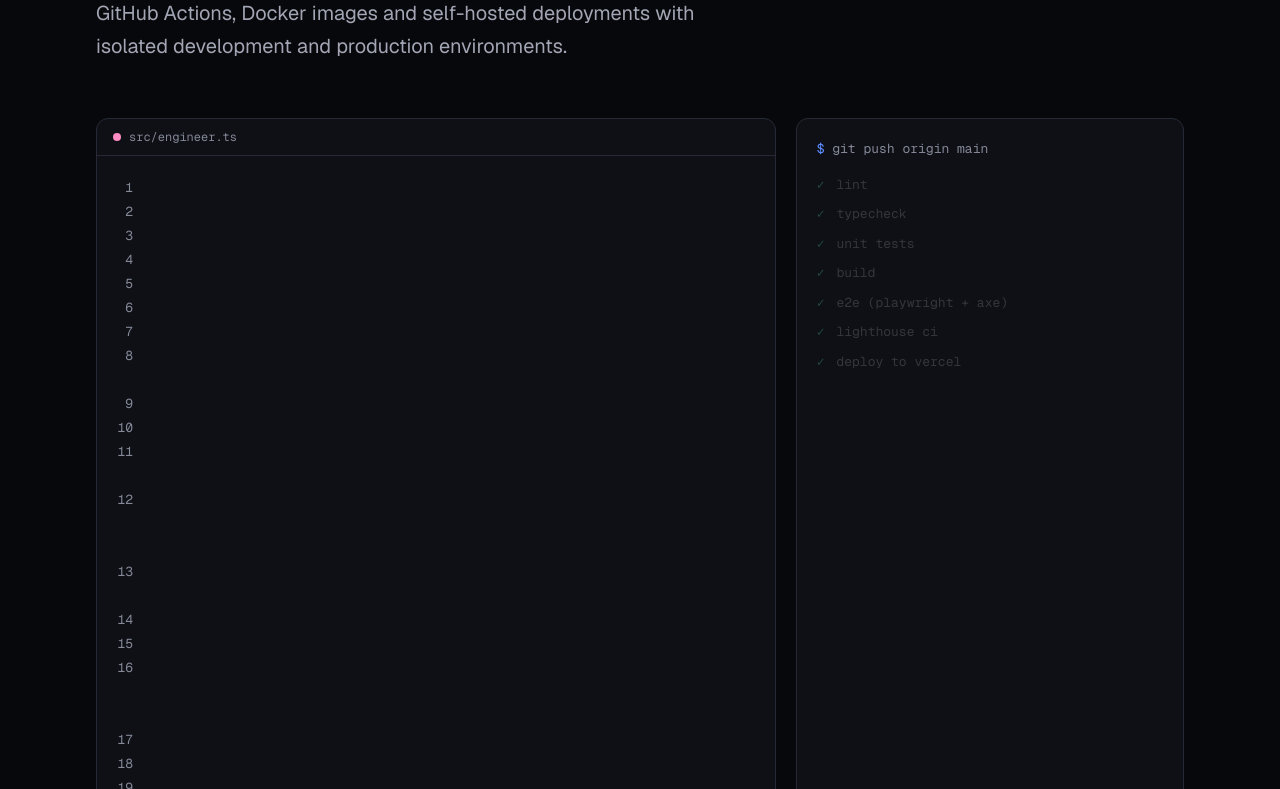
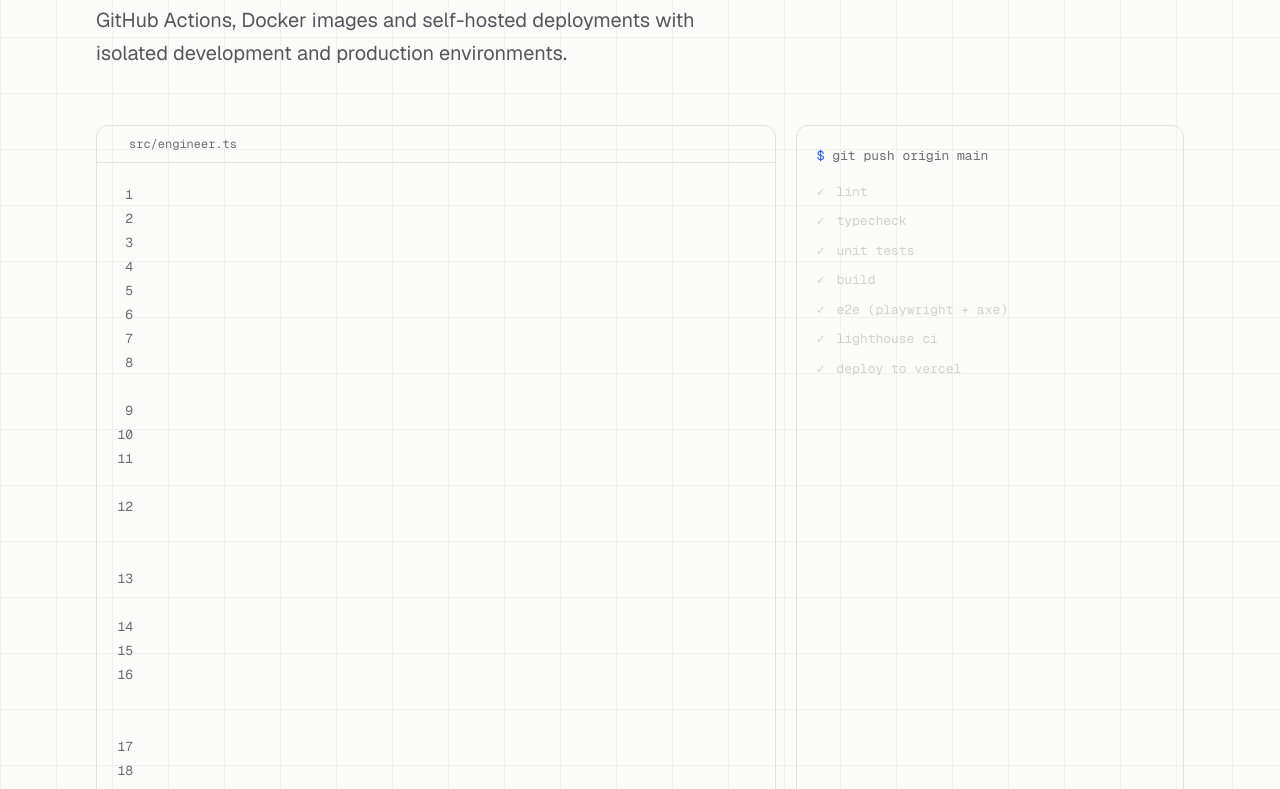
Before and after one commit to ElSenpaiSAMA/NextJS-Portfolio, a Next.js app: page / in a window 1280 px wide. Shown: the part 1251-2040 px from the top of the page. Built offline with nearby package versions, Linux system fonts and the light colour scheme; no server answers.

Commit message:
feat(design-system): Ship it. — light dev-tool theme with dark mode, configurable accent and radius

```diff
--- a/app/globals.css
+++ b/app/globals.css
@@ -1,153 +1,131 @@
 @import "tailwindcss";
 
 /*
- * "Source → Build" — the portfolio as code that compiles in front of you.
- * Ink background, Geist + Geist Mono, one electric blue for actions, and the
- * syntax-highlighting colours (violet keywords, pink strings, mint functions)
- * as the only other accents. Every text/background pair meets WCAG AA.
+ * "Ship it." — the portfolio as a developer tool you operate: a deploy
+ * button, an editable config, a physics playground. Light by default (a
+ * clean dev-tool surface over a faint blueprint grid), dark one config line
+ * away. --accent and --r are set live by portfolio.config.ts (lib/site-config).
+ * Every default text/background pair meets WCAG AA in both themes.
  */
 
 :root {
-  --ink: #07080b; /* page */
-  --ink-2: #0e1015; /* panels, editor */
-  --ink-3: #161922; /* raised: chips, inputs */
-  --line: #252a36; /* hairlines */
-  --fg: #ecebe6; /* primary text */
-  --fg-muted: #a2a5b3; /* secondary text */
-  --fg-subtle: #858998; /* tertiary, comments, gutters (≥ 4.5:1 on ink-2) */
-  --accent: #5b8cff; /* actions, links, focus, cursor */
-  --violet: #b69cff; /* syntax: keywords */
-  --pink: #ff8cc3; /* syntax: strings */
-  --mint: #5eead4; /* syntax: functions · passed checks */
-  --amber: #fbbf24; /* syntax: types · "in development" */
-  --error: #ff6b6b;
+  --accent: #2f5bff;
+  --r: 12px;
+  --bg: #fbfbfa;
+  --surface: #ffffff;
+  --surface-2: #f2f2ef;
+  --line: #e2e2dd;
+  --fg: #111113;
+  --fg-muted: #56565c;
+  --fg-subtle: #6b6b71;
+  --ok: #166534;
+  --warn: #b45309;
+  --error: #dc2626;
+  --grid: rgb(17 17 19 / 0.045);
+  /* Accent as text: the raw accent in light mode, lifted towards white in dark mode. */
+  --accent-text: var(--accent);
   --ease-out: cubic-bezier(0.16, 1, 0.3, 1);
-  --ease-in-out: cubic-bezier(0.76, 0, 0.24, 1);
+  color-scheme: light;
+}
+
+:root[data-theme="dark"] {
+  --bg: #0b0b0c;
+  --surface: #141416;
+  --surface-2: #1c1c1f;
+  --line: #2a2a2e;
+  --fg: #f2f2f0;
+  --fg-muted: #a9a9ae;
+  --fg-subtle: #8c8c92;
+  --ok: #4ade80;
+  --warn: #fbbf24;
+  --error: #f87171;
+  --grid: rgb(255 255 255 / 0.04);
+  --accent-text: color-mix(in oklab, var(--accent) 60%, white);
   color-scheme: dark;
 }
 
 @theme inline {
-  --color-ink: var(--ink);
-  --color-ink-2: var(--ink-2);
-  --color-ink-3: var(--ink-3);
+  --color-bg: var(--bg);
+  --color-surface: var(--surface);
+  --color-surface-2: var(--surface-2);
   --color-line: var(--line);
   --color-fg: var(--fg);
   --color-fg-muted: var(--fg-muted);
   --color-fg-subtle: var(--fg-subtle);
   --color-accent: var(--accent);
-  --color-violet: var(--violet);
-  --color-pink: var(--pink);
-  --color-mint: var(--mint);
-  --color-amber: var(--amber);
+  --color-accent-text: var(--accent-text);
+  --color-ok: var(--ok);
+  --color-warn: var(--warn);
   --color-error: var(--error);
+  --radius-ui: var(--r);
 
-  /* Injected by next/font in app/layout.tsx */
+  /* Injected by next/font in app/layout.tsx; data-font="mono" swaps the whole UI to mono. */
   --font-sans: var(--font-geist), ui-sans-serif, system-ui, sans-serif;
-  --font-mono: var(--font-geist-mono), ui-monospace, "Cascadia Code", Menlo, monospace;
+  --font-mono: var(--font-geist-mono), ui-monospace, Menlo, monospace;
+}
+
+:root[data-font="mono"] {
+  --font-sans: var(--font-geist-mono), ui-monospace, Menlo, monospace;
 }
 
 body {
-  background-color: var(--ink);
+  background-color: var(--bg);
+  /* Faint blueprint grid: the canvas of a dev tool. */
+  background-image:
+    linear-gradient(to right, var(--grid) 1px, transparent 1px),
+    linear-gradient(to bottom, var(--grid) 1px, transparent 1px);
+  background-size: 56px 56px;
   color: var(--fg);
   font-family: var(--font-sans);
   -webkit-font-smoothing: antialiased;
   -moz-osx-font-smoothing: grayscale;
+  transition:
+    background-color 0.4s ease,
+    color 0.4s ease;
 }
 
 :focus-visible {
   outline: 2px solid var(--accent);
   outline-offset: 3px;
-  border-radius: 3px;
+  border-radius: 4px;
 }
 
 ::selection {
   background: var(--accent);
-  color: var(--ink);
+  color: #fff;
 }
 
 /* Big tight display type. */
 @utility display {
   font-weight: 600;
   letter-spacing: -0.045em;
-  line-height: 0.92;
+  line-height: 0.95;
+  text-wrap: balance;
 }
 
-/* Syntax colours for generated code (lib/source-code.ts TokenKind). */
-.tok-keyword { color: var(--violet); }
-.tok-type { color: var(--amber); }
-.tok-prop { color: var(--accent); }
-.tok-string { color: var(--pink); }
-.tok-number { color: var(--amber); }
-.tok-fn { color: var(--mint); }
+/* Syntax colours for the config editor (works on both themes). */
+.tok-key { color: var(--accent-text); }
+.tok-string { color: #c2410c; }
+:root[data-theme="dark"] .tok-string { color: #fdba74; }
+.tok-number { color: #7c3aed; }
+:root[data-theme="dark"] .tok-number { color: #c4b5fd; }
+.tok-keyword { color: #be185d; }
+:root[data-theme="dark"] .tok-keyword { color: #f9a8d4; }
 .tok-comment { color: var(--fg-subtle); font-style: italic; }
 .tok-punct { color: var(--fg-muted); }
-.tok-plain { color: var(--fg); }
 
-/* Custom caret cursor (components/fx/Cursor): only where it's mounted. */
-html[data-custom-cursor] body,
-html[data-custom-cursor] a,
-html[data-custom-cursor] button,
-html[data-custom-cursor] input,
-html[data-custom-cursor] textarea {
-  cursor: none;
+/* Pulsing status dot ("Building"). */
+.pulse-dot {
+  animation: pulse-dot 1.4s ease-in-out infinite;
 }
-
-/*
- * RGB-split glitch on project screenshots: two tinted copies of the image
- * (::before/::after, CSS-filtered red and blue) jitter apart on hover.
- */
-.glitch {
-  position: relative;
-}
-.glitch::before,
-.glitch::after {
-  content: "";
-  position: absolute;
-  inset: 0;
-  background: var(--glitch-image) center top / cover no-repeat;
-  opacity: 0;
-  mix-blend-mode: screen;
-  pointer-events: none;
-}
-.glitch::before {
-  filter: sepia(1) saturate(6) hue-rotate(-45deg);
-}
-.glitch::after {
-  filter: sepia(1) saturate(6) hue-rotate(175deg);
-}
-.group:hover .glitch::before {
-  opacity: 0.8;
-  animation: glitch-x 0.35s steps(2) 3;
-}
-.group:hover .glitch::after {
-  opacity: 0.8;
-  animation: glitch-x 0.35s steps(2) 3 reverse;
-}
-@keyframes glitch-x {
-  0% { transform: translate(-6px, 0); clip-path: inset(10% 0 60% 0); }
-  50% { transform: translate(6px, 2px); clip-path: inset(55% 0 15% 0); }
-  100% { transform: translate(0, 0); clip-path: inset(0 0 0 0); opacity: 0; }
-}
-
-/* Infinite tape of stack names. */
-.tape {
-  display: flex;
-  width: max-content;
-  animation: tape var(--tape-duration, 50s) linear infinite;
-}
-.tape[data-direction="reverse"] {
-  animation-direction: reverse;
-}
-@keyframes tape {
-  to {
-    transform: translateX(-50%);
+@keyframes pulse-dot {
+  50% {
+    opacity: 0.35;
   }
 }
 
 @media (prefers-reduced-motion: reduce) {
-  .tape,
-  .group:hover .glitch::before,
-  .group:hover .glitch::after {
+  .pulse-dot {
     animation: none;
   }
   *,
@@ -158,37 +136,28 @@ html[data-custom-cursor] textarea {
 }
 
 /*
- * Build screen (components/layout/IntroScreen): "compiling portfolio…" with
- * a 0→100 counter (@property integer), the site's real modules resolving one
- * by one, "Welcome to my portfolio", then the panel wipes up. CSS only; once
- * per session; skipped with reduced motion; never blocks clicks.
+ * Welcome screen (components/layout/IntroScreen): "hello, world" types itself,
+ * is erased, "Welcome to my portfolio" types in, then the screen fades.
+ * CSS only (width in ch with steps()); once per session; skipped with reduced
+ * motion; pointer-events: none so it never blocks the page.
  */
-@property --build {
-  syntax: "<integer>";
-  inherits: false;
-  initial-value: 0;
-}
-
 .intro {
   position: fixed;
   inset: 0;
   z-index: 100;
   display: flex;
-  flex-direction: column;
-  justify-content: flex-end;
-  padding: 2rem 1.5rem;
-  background: var(--ink);
+  align-items: center;
+  justify-content: center;
+  padding: 1.5rem;
+  background: var(--bg);
   color: var(--fg);
   font-family: var(--font-mono);
+  font-size: clamp(1.5rem, 5vw, 3.5rem);
+  font-weight: 500;
+  letter-spacing: -0.03em;
   pointer-events: none;
-  animation: intro-exit 0.7s var(--ease-in-out) 2.3s forwards;
+  animation: intro-exit 0.6s var(--ease-out) 3s forwards;
 }
-@media (min-width: 640px) {
-  .intro {
-    padding: 3rem;
-  }
-}
-
 html[data-intro="seen"] .intro {
   display: none;
 }
@@ -197,68 +166,59 @@ html[data-intro="seen"] .intro {
     display: none;
   }
 }
-
-.intro-line {
-  font-size: 0.875rem;
-  line-height: 1.8;
-  color: var(--fg-muted);
-  opacity: 0;
-  animation: intro-show 0.01s linear calc(var(--i) * 170ms + 0.15s) forwards;
+.intro-stage {
+  display: grid;
 }
-
-.intro-counter {
-  margin-top: 1.25rem;
-  font-size: clamp(3.5rem, 14vw, 10rem);
-  font-weight: 600;
-  letter-spacing: -0.05em;
-  line-height: 0.9;
-  counter-reset: build var(--build);
-  animation: intro-count 1.6s var(--ease-out) 0.1s forwards;
+.intro-hello,
+.intro-welcome {
+  grid-area: 1 / 1;
+  overflow: hidden;
+  white-space: nowrap;
+  width: 0;
 }
-.intro-counter::before {
-  content: counter(build);
+.intro-hello {
+  animation:
+    intro-type-hello 0.7s steps(12) 0.2s forwards,
+    intro-erase 0.35s steps(12) 1.25s forwards;
 }
-.intro-counter::after {
-  content: "%";
-  color: var(--accent);
+.intro-welcome {
+  animation: intro-type-welcome 1s steps(23) 1.65s forwards;
 }
-
-.intro-bar {
-  margin-top: 1rem;
-  height: 2px;
+.intro-caret {
+  display: inline-block;
+  width: 0.55em;
+  height: 1em;
+  margin-left: 0.1em;
+  vertical-align: -0.1em;
   background: var(--accent);
-  transform: scaleX(0);
-  transform-origin: left center;
-  animation: intro-bar 1.6s var(--ease-out) 0.1s forwards;
+  animation: intro-blink 0.9s steps(1) infinite;
 }
-
-.intro-welcome {
-  margin-top: 1rem;
-  font-family: var(--font-sans);
-  font-size: clamp(1.25rem, 3vw, 2rem);
-  font-weight: 500;
-  opacity: 0;
-  animation: intro-show 0.01s linear 1.7s forwards;
-}
-
-@keyframes intro-show {
+@keyframes intro-type-hello {
   to {
-    opacity: 1;
+    width: 13ch;
   }
 }
-@keyframes intro-count {
+@keyframes intro-erase {
+  from {
+    width: 13ch;
+  }
   to {
-    --build: 100;
+    width: 0;
   }
 }
-@keyframes intro-bar {
+@keyframes intro-type-welcome {
   to {
-    transform: scaleX(1);
+    width: 24ch;
+  }
+}
+@keyframes intro-blink {
+  50% {
+    opacity: 0;
   }
 }
 @keyframes intro-exit {
   to {
-    clip-path: inset(0 0 100% 0);
+    opacity: 0;
     visibility: hidden;
   }
 }
```
Also changed, not shown: 1 other file (tests, documents, lock files or other folders).
